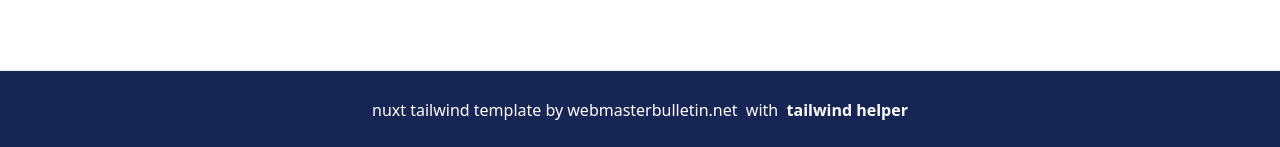
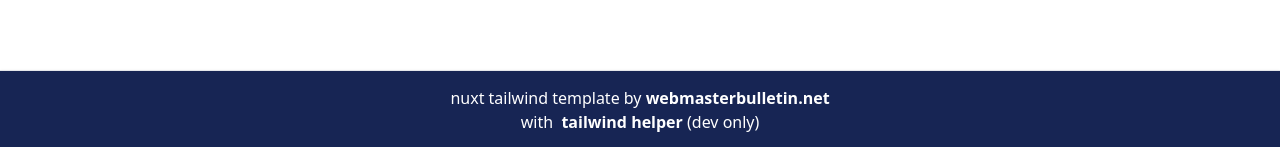
Before and after one commit to breizhwave/nuxt-wave-tailwind, a Nuxt app: page / in a window 1280 px wide. Shown: the part 2166-2313 px from the top of the page. Built offline with nearby package versions, Linux system fonts and the light colour scheme.

Commit message:
accordion, footer, typo sizes

```diff
--- a/components/Base/Footer.vue
+++ b/components/Base/Footer.vue
@@ -1,7 +1,7 @@
 <template>
-  <footer class=" w-full  bg-blue-950 text-white">
-    <div class="w-full border-y shadow text-center h-20 flex items-center justify-center">
-       <a href="https://webmasterbulletin.net/"> nuxt tailwind template by webmasterbulletin.net</a>&nbsp; with  &nbsp;<a href="/_tailwind/"><b>tailwind helper</b></a>
+  <footer class=" w-full  bg-blue-950 text-white border-y shadow text-center h-20 flex items-center justify-center">
+    <div>
+       <a href="https://webmasterbulletin.net/"> nuxt tailwind template by <b>webmasterbulletin.net</b></a><br> with  &nbsp;<a href="/_tailwind/"><b>tailwind helper</b> (dev only)</a>
     </div>
   </footer>
 </template>
```
Also changed, not shown: 1 other file (tests, documents, lock files or other folders).
